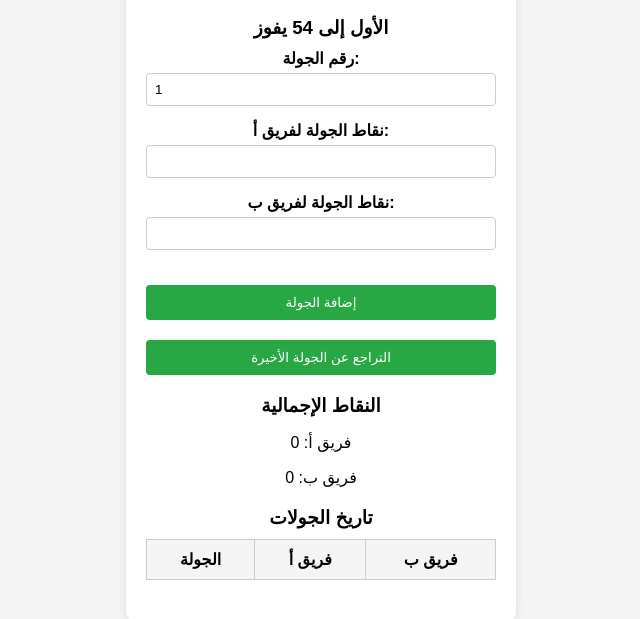
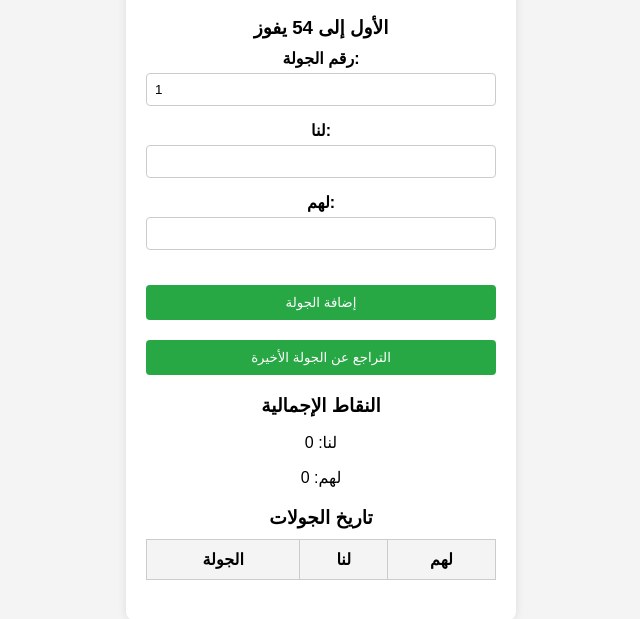
Before and after one commit to alzarooni817/court-piece-calculator, a plain HTML site: page index.html in a window 1280 px wide. Shown: the part 131-750 px from the top of the page, without its empty margins (319-959 px from the left). Drawn offline with Linux system fonts and the light colour scheme.

Commit message:
Update index.html
team name update

```diff
--- a/index.html
+++ b/index.html
@@ -15,19 +15,19 @@
             <input type="number" id="roundNumber" min="1" value="1" readonly>
         </div>
         <div class="round-input">
-            <label for="teamARound">نقاط الجولة لفريق أ:</label>
+            <label for="teamARound">   لنا:</label>
             <input type="number" id="teamARound" min="0">
         </div>
         <div class="round-input">
-            <label for="teamBRound">نقاط الجولة لفريق ب:</label>
+            <label for="teamBRound">   لهم:</label>
             <input type="number" id="teamBRound" min="0">
         </div>
         <button onclick="addRound()">إضافة الجولة</button>
         <button onclick="undoLastRound()">التراجع عن الجولة الأخيرة</button>
         <div class="totals">
             <h3>النقاط الإجمالية</h3>
-            <p>فريق أ: <span id="teamATotal">0</span></p>
-            <p>فريق ب: <span id="teamBTotal">0</span></p>
+            <p> لنا: <span id="teamATotal">0</span></p>
+            <p> لهم: <span id="teamBTotal">0</span></p>
         </div>
         <div class="round-history">
             <h3>تاريخ الجولات</h3>
@@ -35,8 +35,8 @@
                 <thead>
                     <tr>
                         <th>الجولة</th>
-                        <th>فريق أ</th>
-                        <th>فريق ب</th>
+                        <th> لنا</th>
+                        <th> لهم</th>
                     </tr>
                 </thead>
                 <tbody>
```
